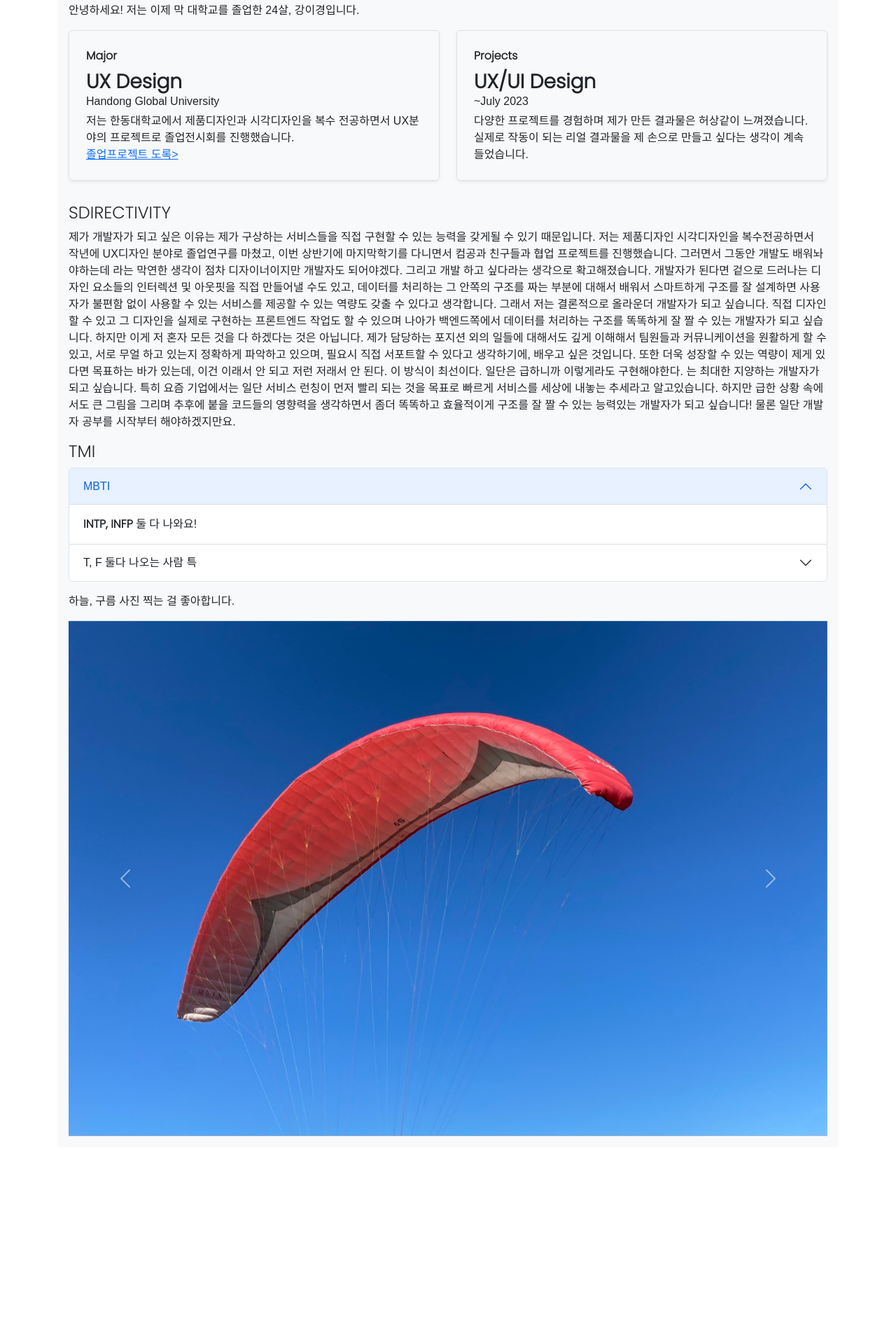
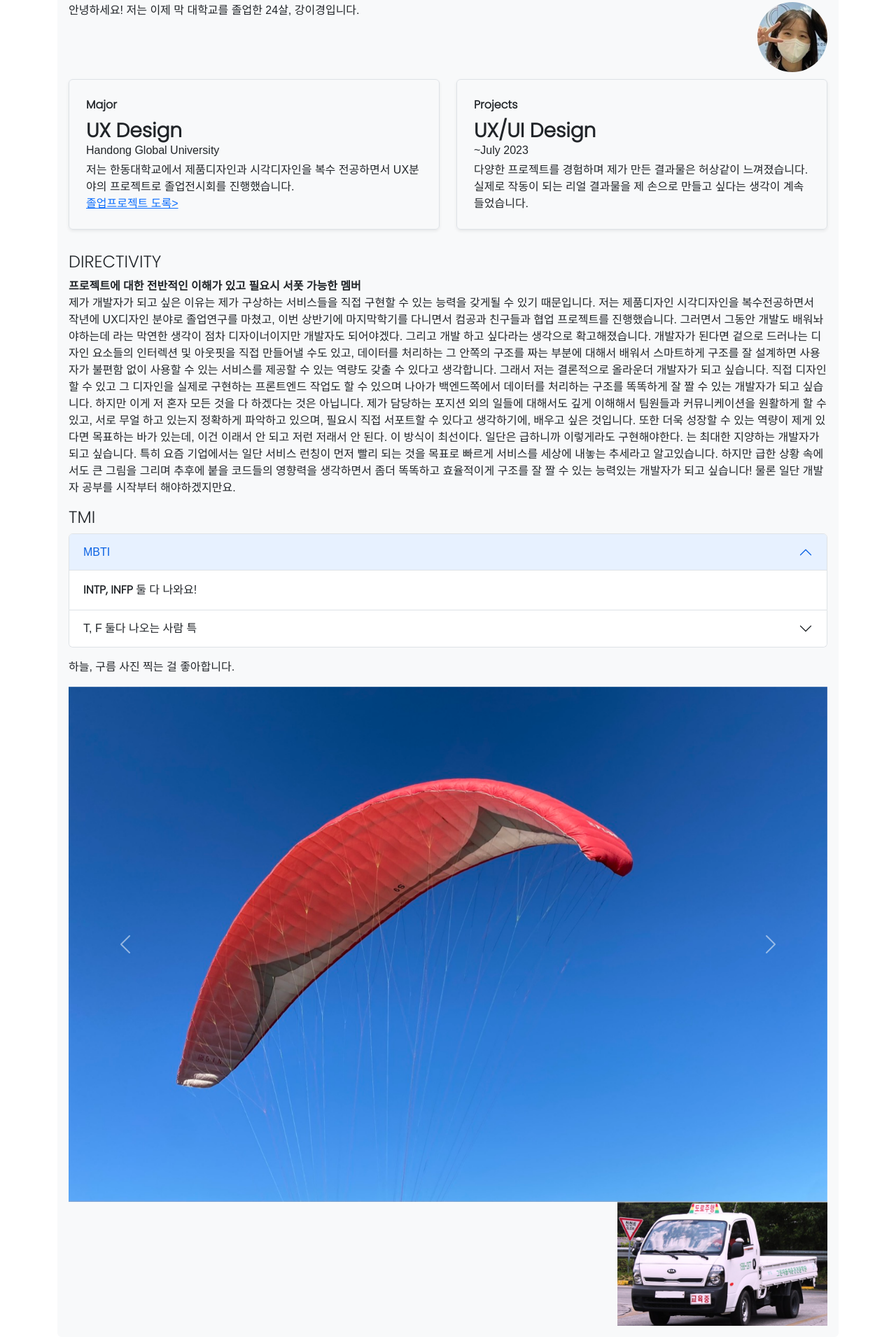
Before and after one commit to Yiky000/PR, a plain HTML site: page index.html in a window 1280 px wide. Shown: the part 98-2008 px from the top of the page at 70% size. Before the commit the page ends 1737 px from the top, so only its background shows below. Drawn offline with nearby package versions, Linux system fonts and the light colour scheme; a web font is replaced by a local one.

Commit message:
파일업뎃 및 주소 변경 실습

```diff
--- a/index.html
+++ b/index.html
@@ -51,7 +51,6 @@
     }
 
 
-
     #hi{
         float: left;
     }
@@ -64,6 +63,23 @@
 
     }
     #card{clear: left;}
+
+    .car{
+        width: 300px; height: auto;
+        animation-name: myani;
+        animation-duration: 5s;
+
+    }
+
+    @keyframes myani{
+        0% {
+        -webkit-transform: translateX(0px) translateY(0px) scale(1);
+        }
+
+    100% {
+        -webkit-transform: translateX(-100px) translateY(0px) scale(1);
+        }
+    }
 
 </style>
 
@@ -103,9 +119,9 @@
 
                 <div class="contents">
                     <p id="hi">안녕하세요! 저는 이제 막 대학교를 졸업한 24살, 강이경입니다.</p>
-                    <!-- <div align="right">
+                    <div align="right">
                         <img id="myface" src="img/intro-me3.jpg">
-                    </div> -->
+                    </div>
 
                     <div class="row mb-2" id="card">
                             <div class="col-md-6">
@@ -141,8 +157,9 @@
 
             </div>
             <div class="directivity">
-                <h4 id="scrollspyHeading2">SDIRECTIVITY</h4>
+                <h4 id="scrollspyHeading2">DIRECTIVITY</h4>
                 <div class="contents">
+                    <strong>프로젝트에 대한 전반적인 이해가 있고 필요시 서폿 가능한 멤버</strong>
                     <p>제가 개발자가 되고 싶은 이유는 제가 구상하는 서비스들을 직접 구현할 수 있는 능력을 갖게될 수 있기 때문입니다.
                       저는 제품디자인 시각디자인을 복수전공하면서 작년에 UX디자인 분야로 졸업연구를 마쳤고, 이번 상반기에 마지막학기를 다니면서 컴공과 친구들과 협업 프로젝트를 진행했습니다. 그러면서 그동안 개발도 배워놔야하는데 라는 막연한 생각이 점차 디자이너이지만 개발자도 되어야겠다. 그리고 개발 하고 싶다라는 생각으로 확고해졌습니다.
 
@@ -169,7 +186,7 @@
             <div class="tmi">
                 <h4 id="scrollspyHeading3">TMI</h4>
                 <div class="contents">
-
+                    <div class="tmi_1">
                         <div class="accordion" id="accordionExample">
                         <div class="accordion-item">
                         <h2 class="accordion-header">
@@ -197,6 +214,8 @@
                         </div>
 
                         </div>
+                    </div>
+                    <div class="tmi_2">
                         <p> </p>
                         <p> 하늘, 구름 사진 찍는 걸 좋아합니다.</p>
                         <div id="carouselExample" class="carousel slide">
@@ -223,7 +242,12 @@
                             <span class="visually-hidden">Next</span>
                             </button>
                         </div>
+                    </div>
+                    <div align="right" class="tmi_3">
+                        <img class="car" src="img/1st_class.jpg">
 
+
+                    </div>
                 </div>
 
             </div>
```
Also changed, not shown: banana.html (added, +11 -0 lines), img/1st_class.jpg (added), img/intro-me3.jpg (added). Lines whose indentation alone changed are shown as unchanged.
